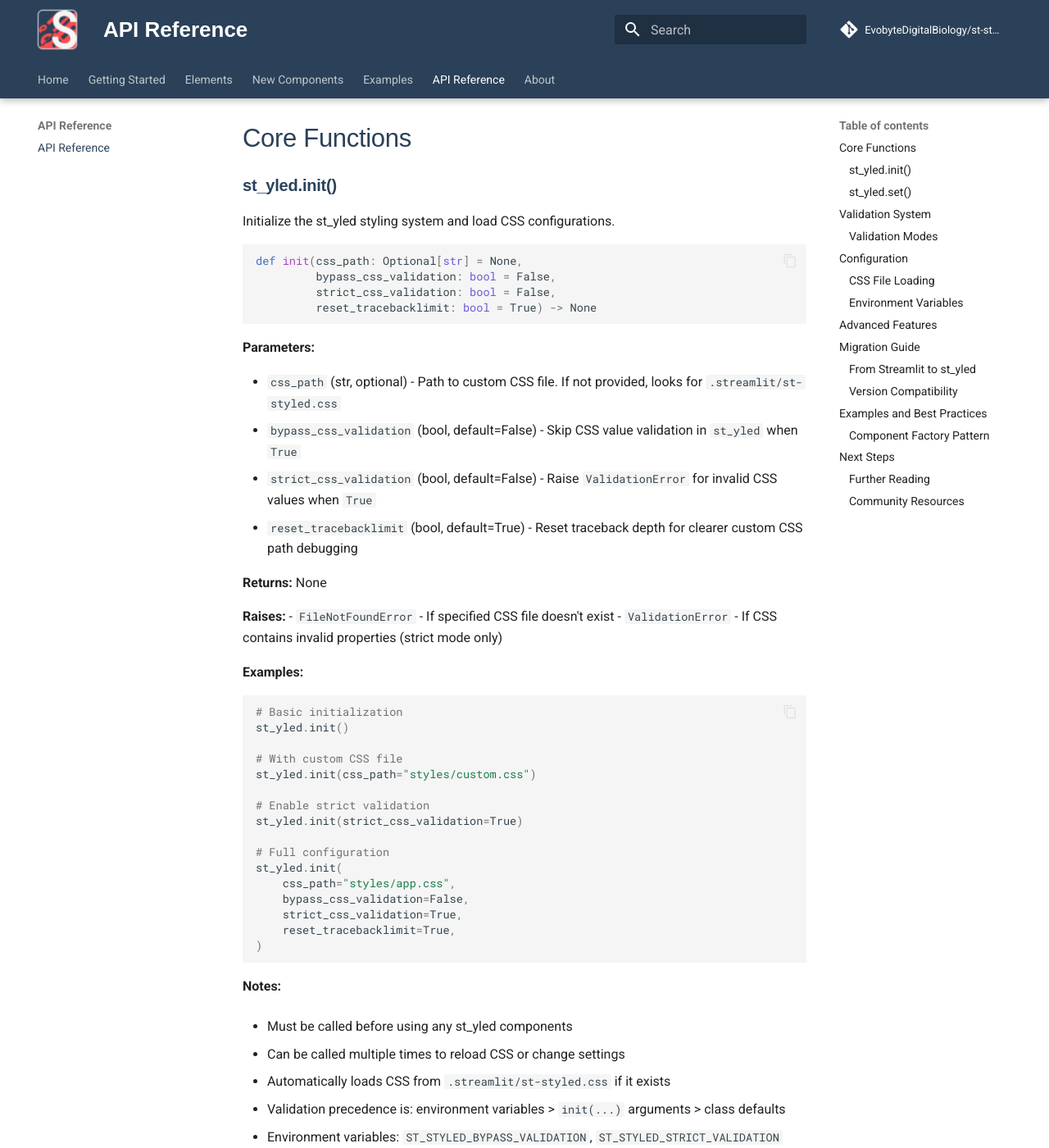
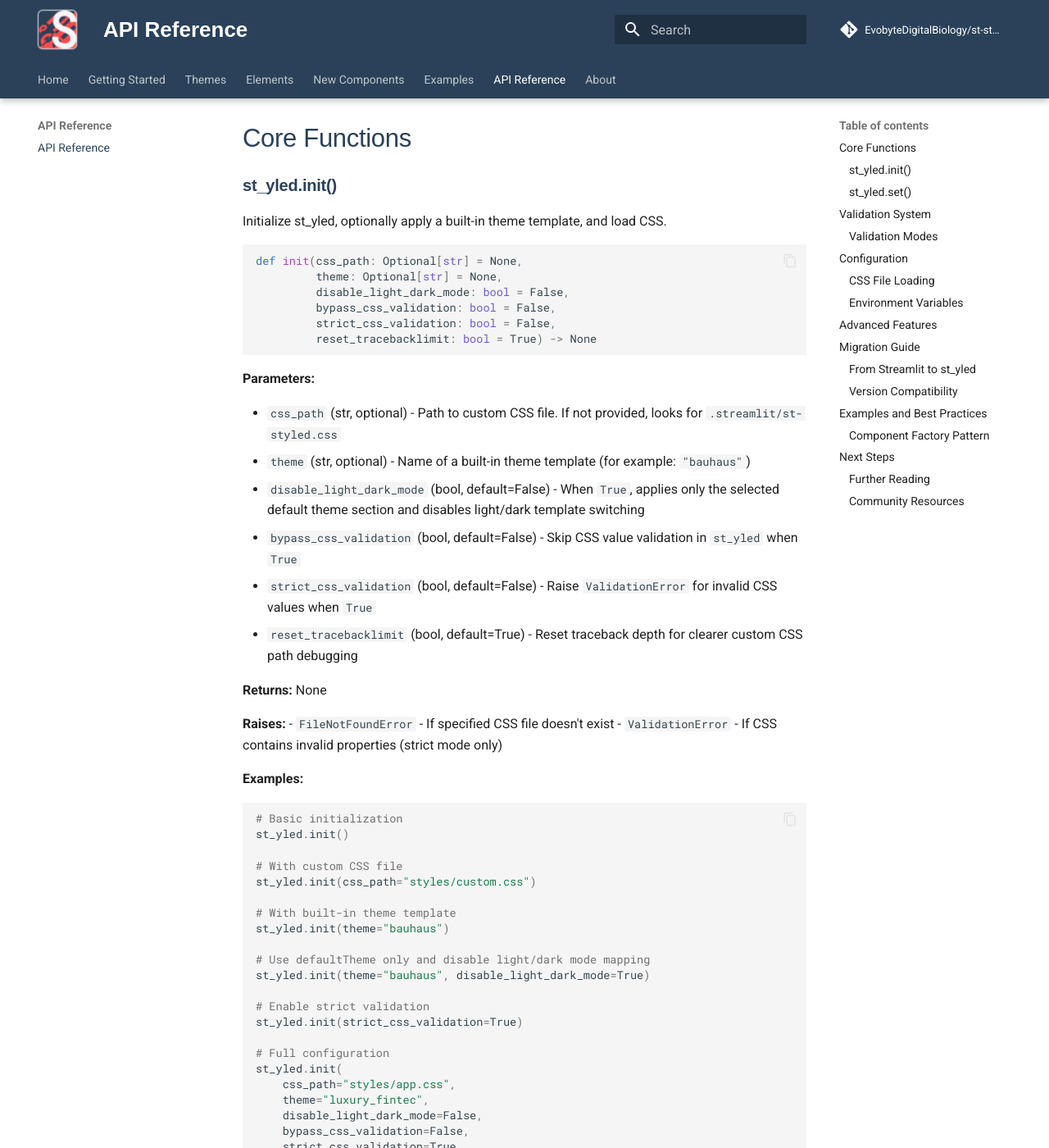
Before and after one commit to EvobyteDigitalBiology/st-styled, an MkDocs documentation site: the page built from docs/api/index.md, in a window 1280 px wide and 1400 px high, scrolled down 330 px. Shown: the whole window at 82% size. Built offline with MkDocs 1.6.1 and Material for MkDocs 9.7.7, drawn with Linux system fonts in a browser that asks for light colours; comment, search, counter and statistics services are not loaded; some of the changed text lies outside the part shown.

Commit message:
Feat: Update docs

````diff
--- a/docs/api/index.md
+++ b/docs/api/index.md
@@ -8,10 +8,12 @@ Complete reference for all st_yled functions, parameters, and configuration opti
 
 ### st_yled.init()
 
-Initialize the st_yled styling system and load CSS configurations.
+Initialize st_yled, optionally apply a built-in theme template, and load CSS.
 
 ```python
 def init(css_path: Optional[str] = None,
+         theme: Optional[str] = None,
+         disable_light_dark_mode: bool = False,
          bypass_css_validation: bool = False,
          strict_css_validation: bool = False,
          reset_tracebacklimit: bool = True) -> None
@@ -20,6 +22,8 @@ def init(css_path: Optional[str] = None,
 **Parameters:**
 
 - `css_path` (str, optional) - Path to custom CSS file. If not provided, looks for `.streamlit/st-styled.css`
+- `theme` (str, optional) - Name of a built-in theme template (for example: `"bauhaus"`)
+- `disable_light_dark_mode` (bool, default=False) - When `True`, applies only the selected default theme section and disables light/dark template switching
 - `bypass_css_validation` (bool, default=False) - Skip CSS value validation in `st_yled` when `True`
 - `strict_css_validation` (bool, default=False) - Raise `ValidationError` for invalid CSS values when `True`
 - `reset_tracebacklimit` (bool, default=True) - Reset traceback depth for clearer custom CSS path debugging
@@ -39,12 +43,20 @@ st_yled.init()
 # With custom CSS file
 st_yled.init(css_path="styles/custom.css")
 
+# With built-in theme template
+st_yled.init(theme="bauhaus")
+
+# Use defaultTheme only and disable light/dark mode mapping
+st_yled.init(theme="bauhaus", disable_light_dark_mode=True)
+
 # Enable strict validation
 st_yled.init(strict_css_validation=True)
 
 # Full configuration
 st_yled.init(
     css_path="styles/app.css",
+    theme="luxury_fintec",
+    disable_light_dark_mode=False,
     bypass_css_validation=False,
     strict_css_validation=True,
     reset_tracebacklimit=True,
@@ -57,7 +69,9 @@ st_yled.init(
 
 - Can be called multiple times to reload CSS or change settings
 
-- Automatically loads CSS from `.streamlit/st-styled.css` if it exists
+- If `theme` is set, st_yled updates Streamlit theme sections in `.streamlit/config.toml`
+
+- CSS loading order: explicit `css_path`, project `.streamlit/st-styled.css`, then home `~/.streamlit/st-styled.css`
 
 - Validation precedence is: environment variables > `init(...)` arguments > class defaults
 
--- a/mkdocs.yml
+++ b/mkdocs.yml
@@ -33,6 +33,13 @@ nav:
     - getting-started/component-examples.md
     - getting-started/basic-styling.md
     - getting-started/global-styling.md
+  - Themes:
+    - themes/index.md
+    - Bauhaus: themes/bauhaus.md
+    - Luxury Fintec: themes/luxury-fintec.md
+    - Newspaper: themes/newspaper.md
+    - Playful Startup: themes/playful-startup.md
+    - Scandinavian: themes/scandinavian.md
   - Elements:
     - elements/index.md
     - Text: elements/text-elements.md
````
Also changed, not shown: docs/changelog.md (+8 -0 lines), docs/getting-started/first-app.md (+12 -0 lines), docs/index.md (+6 -2 lines), docs/readme.md (+10 -2 lines), docs/themes/bauhaus.md (added, +13 -0 lines), docs/themes/index.md (added, +38 -0 lines), docs/themes/luxury-fintec.md (added, +13 -0 lines), docs/themes/newspaper.md (added, +13 -0 lines), docs/themes/playful-startup.md (added, +13 -0 lines), docs/themes/scandinavian.md (added, +13 -0 lines).
